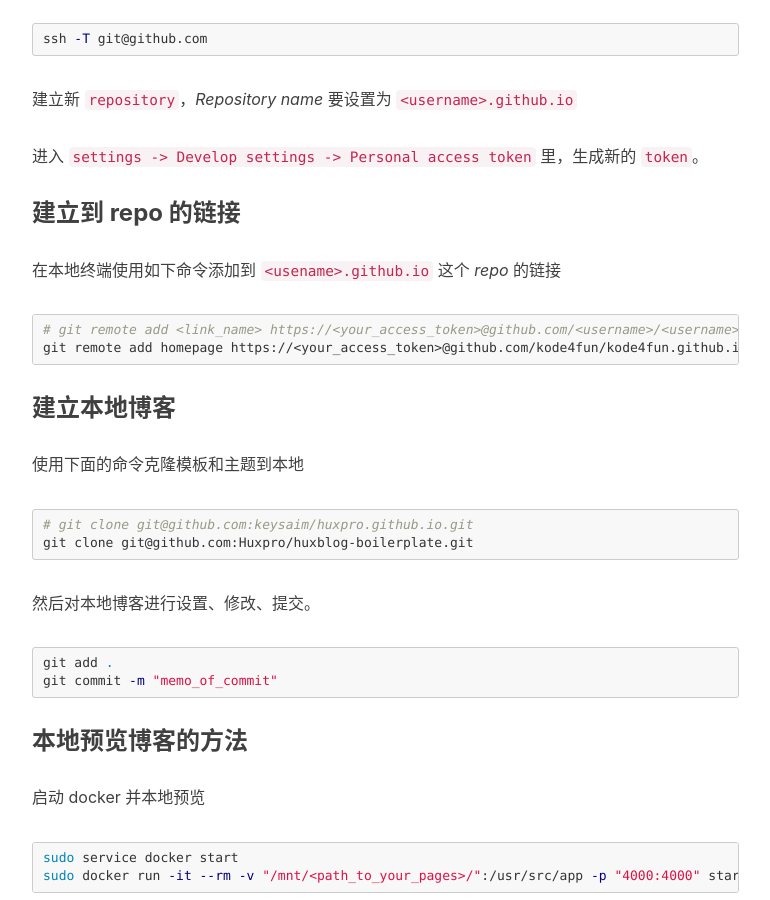
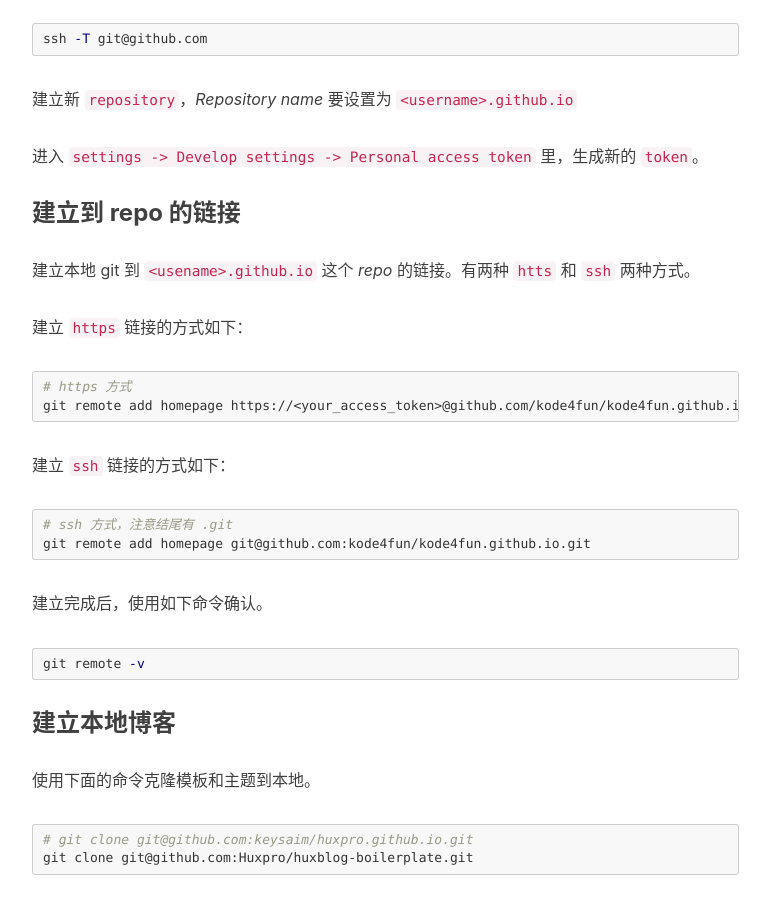
Before and after one commit to kode4fun/kode4fun.github.io, a Jekyll site: the page built from _posts/2024-07-06-how-to-create-github-hosted-webpage.markdown, in a window 1280 px wide and 900 px high, scrolled down 1176 px. Shown: the whole window, without its empty margins (233-1003 px from the left). Built offline with Jekyll 4.4.1, drawn with Linux system fonts in a browser that asks for light colours; nearby versions of some CDN libraries; comment, search, counter and statistics services are not loaded.

Commit message:
修改 link 的建立方式

````diff
--- a/_posts/2024-07-06-how-to-create-github-hosted-webpage.markdown
+++ b/_posts/2024-07-06-how-to-create-github-hosted-webpage.markdown
@@ -42,16 +42,30 @@ ssh -T git@github.com
 进入 `settings -> Develop settings -> Personal access token` 里，生成新的 `token`。
 
 ### 建立到 repo 的链接
+建立本地 git 到 `<usename>.github.io` 这个 _repo_ 的链接。有两种 `htts` 和 `ssh` 两种方式。
 
-在本地终端使用如下命令添加到 `<usename>.github.io` 这个 _repo_ 的链接
+建立 `https` 链接的方式如下：
 
 ```bash
-# git remote add <link_name> https://<your_access_token>@github.com/<username>/<username>.github.io
+# https 方式
 git remote add homepage https://<your_access_token>@github.com/kode4fun/kode4fun.github.io
 ```
 
+建立 `ssh` 链接的方式如下：
+
+```bash
+# ssh 方式，注意结尾有 .git
+git remote add homepage git@github.com:kode4fun/kode4fun.github.io.git
+```
+
+建立完成后，使用如下命令确认。
+
+```bash
+git remote -v
+```
+
 ### 建立本地博客
-使用下面的命令克隆模板和主题到本地
+使用下面的命令克隆模板和主题到本地。
 
 ```bash
 # git clone git@github.com:keysaim/huxpro.github.io.git
````
